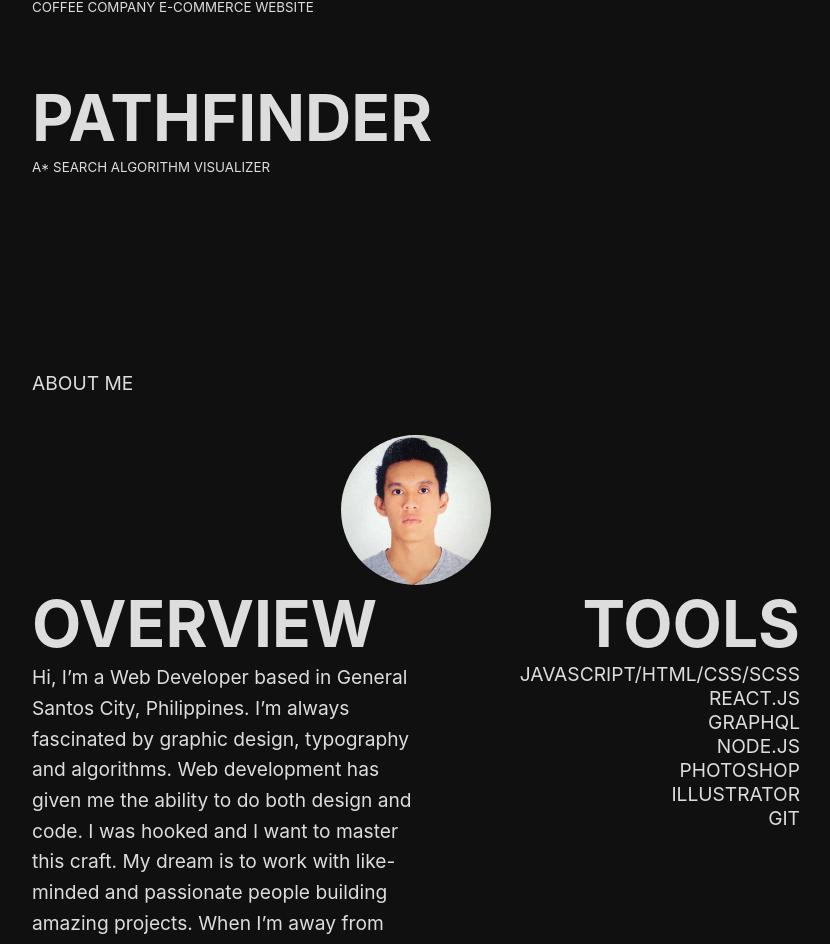
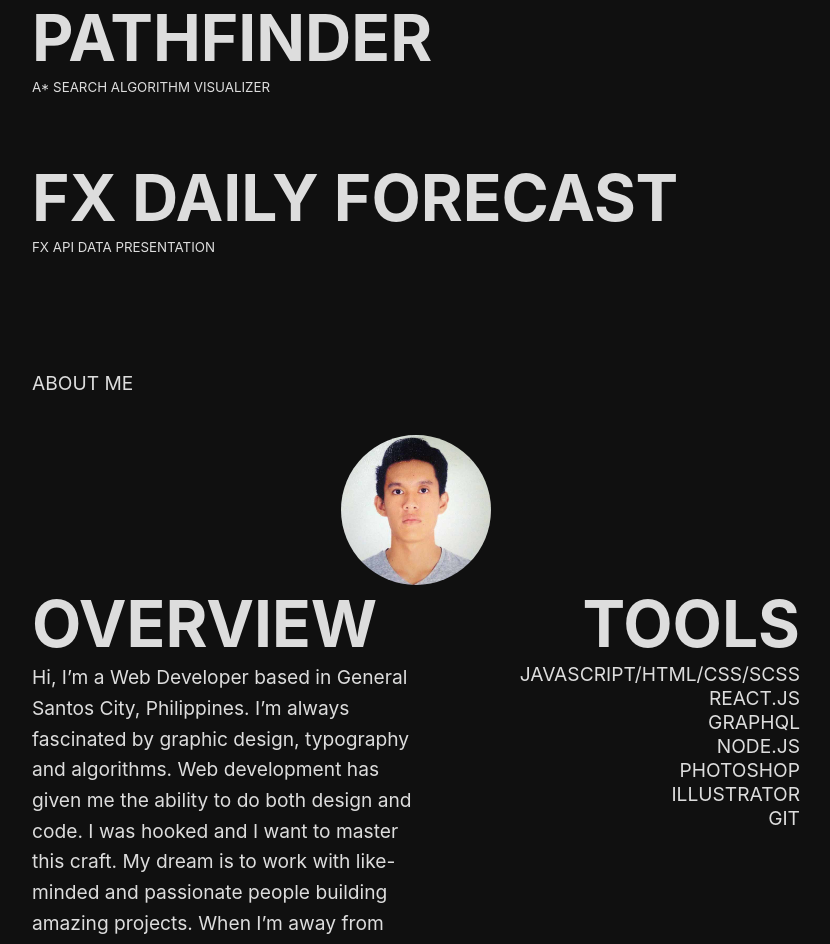
Before and after one commit to kitharvey/Portfolio-v1, a React (Create React App) app: page / in a window 1280 px wide. Shown: the part 1253-2197 px from the top of the page, without its empty margins (224-1054 px from the left). Built offline with nearby package versions, Linux system fonts and the light colour scheme.

Commit message:
4th proj added

```diff
--- a/src/Portfolio/Projects.js
+++ b/src/Portfolio/Projects.js
@@ -2,6 +2,7 @@ import React from 'react'
 import sort from '../photo/sort.jpg'
 import crow from '../photo/crow.jpg'
 import path from '../photo/path.jpg'
+import fx from '../photo/fx.jpg'
 
 export default function Projects(){
     const style = {
@@ -10,7 +11,7 @@ export default function Projects(){
     return(
         <div id="projects">
             <p style={style}>projects</p>
-            <div className="proj-one" >
+            <div className="proj" >
                 <a className = "details" href="https://kitharvey.github.io/Sort-Animation/" target="__blank">
                     <h1>Sort Visualizer</h1>
                     <small>Sorting Algorithms Visualizer Applet</small>
@@ -20,7 +21,7 @@ export default function Projects(){
                 </div>
 
             </div>
-            <div className="proj-two" >
+            <div className="proj" >
                 <a className = "details" href="https://kitharvey.github.io/coffee-ecommerce/" target="__blank">
                     <h1>Cockcrow</h1>
                     <small>Coffee Company E-commerce Website</small>
@@ -30,7 +31,7 @@ export default function Projects(){
                 </div>
 
             </div>
-            <div className="proj-three" >
+            <div className="proj" >
                 <a className = "details" href="https://kitharvey.github.io/Pathfinder/" target="__blank">
                     <h1>Pathfinder</h1>
                     <small>A* Search Algorithm Visualizer</small>
@@ -40,6 +41,16 @@ export default function Projects(){
                 </div>
 
             </div>
+            <div className="proj" >
+                <a className = "details" href="https://kitharvey.github.io/fx-daily-forecast/" target="__blank">
+                    <h1>FX Daily Forecast</h1>
+                    <small>FX API Data Presentation</small>
+                </a>
+                <div className = "dropdown">
+                    <img src={fx} alt="fx screenshot"/>
+                </div>
+
+            </div>
         </div>
     )
 }
--- a/src/css/style.css
+++ b/src/css/style.css
@@ -249,31 +249,31 @@ body::-webkit-scrollbar {
   width: 40%;
 }
 
-#home .proj-one, #home .proj-two, #home .proj-three, #projects .proj-one, #projects .proj-two, #projects .proj-three, #about .proj-one, #about .proj-two, #about .proj-three {
+#home .proj, #projects .proj, #about .proj {
   margin-top: 40px;
   height: 15vh;
   -webkit-transition: all 250ms ease;
   transition: all 250ms ease;
 }
 
-#home .proj-one .details, #home .proj-two .details, #home .proj-three .details, #projects .proj-one .details, #projects .proj-two .details, #projects .proj-three .details, #about .proj-one .details, #about .proj-two .details, #about .proj-three .details {
+#home .proj .details, #projects .proj .details, #about .proj .details {
   cursor: pointer;
 }
 
-#home .proj-one .dropdown, #home .proj-two .dropdown, #home .proj-three .dropdown, #projects .proj-one .dropdown, #projects .proj-two .dropdown, #projects .proj-three .dropdown, #about .proj-one .dropdown, #about .proj-two .dropdown, #about .proj-three .dropdown {
+#home .proj .dropdown, #projects .proj .dropdown, #about .proj .dropdown {
   display: none;
   pointer-events: none;
 }
 
-#home .proj-one .dropdown img, #home .proj-two .dropdown img, #home .proj-three .dropdown img, #projects .proj-one .dropdown img, #projects .proj-two .dropdown img, #projects .proj-three .dropdown img, #about .proj-one .dropdown img, #about .proj-two .dropdown img, #about .proj-three .dropdown img {
+#home .proj .dropdown img, #projects .proj .dropdown img, #about .proj .dropdown img {
   width: 40vw;
 }
 
-#home .proj-one:hover, #home .proj-two:hover, #home .proj-three:hover, #projects .proj-one:hover, #projects .proj-two:hover, #projects .proj-three:hover, #about .proj-one:hover, #about .proj-two:hover, #about .proj-three:hover {
+#home .proj:hover, #projects .proj:hover, #about .proj:hover {
   height: 70vh;
 }
 
-#home .proj-one:hover .dropdown, #home .proj-two:hover .dropdown, #home .proj-three:hover .dropdown, #projects .proj-one:hover .dropdown, #projects .proj-two:hover .dropdown, #projects .proj-three:hover .dropdown, #about .proj-one:hover .dropdown, #about .proj-two:hover .dropdown, #about .proj-three:hover .dropdown {
+#home .proj:hover .dropdown, #projects .proj:hover .dropdown, #about .proj:hover .dropdown {
   display: block;
 }
 
--- a/src/scss/_main.scss
+++ b/src/scss/_main.scss
@@ -29,7 +29,7 @@
         width: 40%;
     }
 
-    .proj-one, .proj-two, .proj-three{
+    .proj{
         margin-top: 40px;
         height: 15vh;
         transition: all 250ms ease;
```
Also changed, not shown: src/photo/fx.jpg (added), 1 other file (tests, documents, lock files or other folders).
